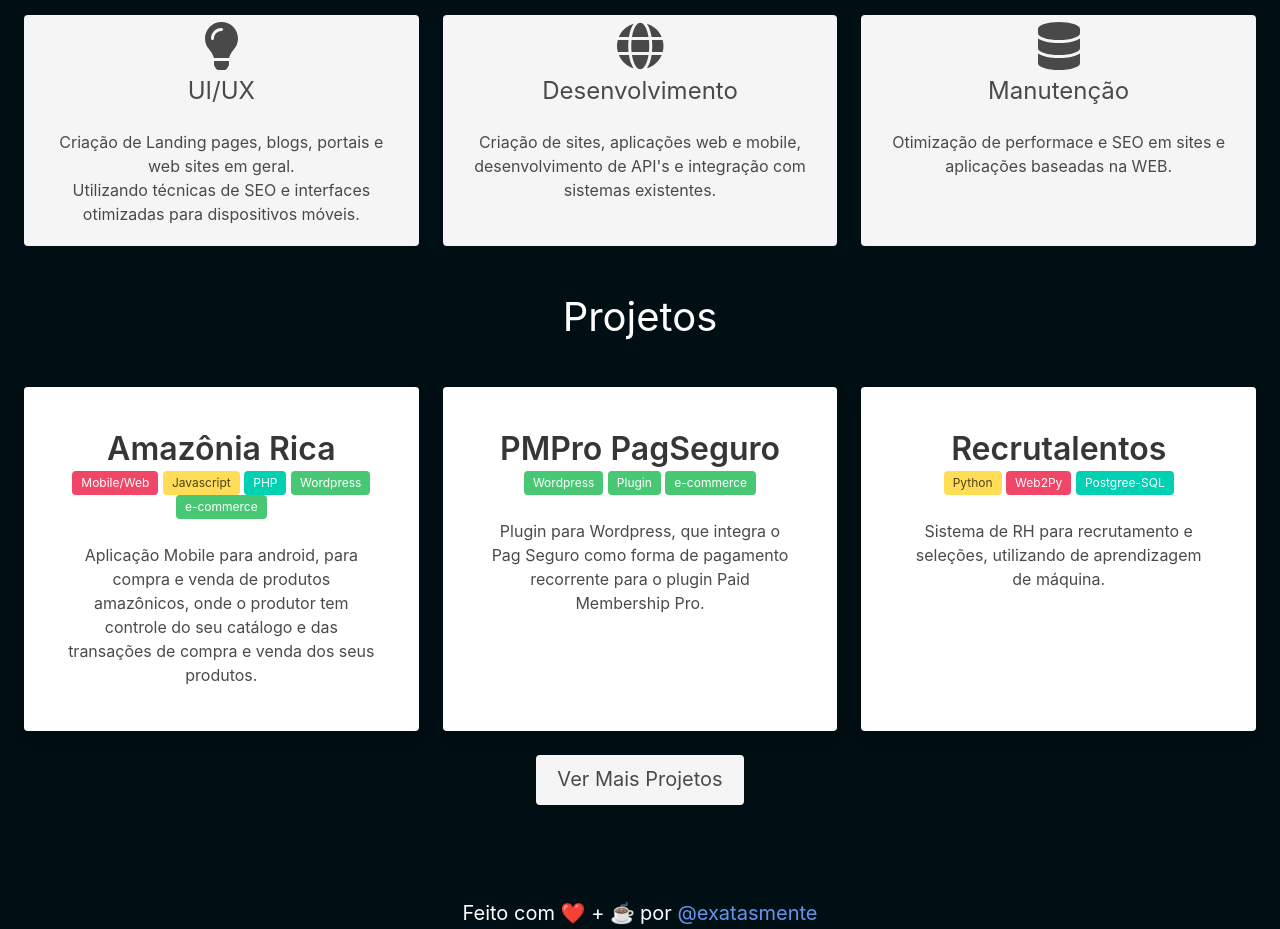
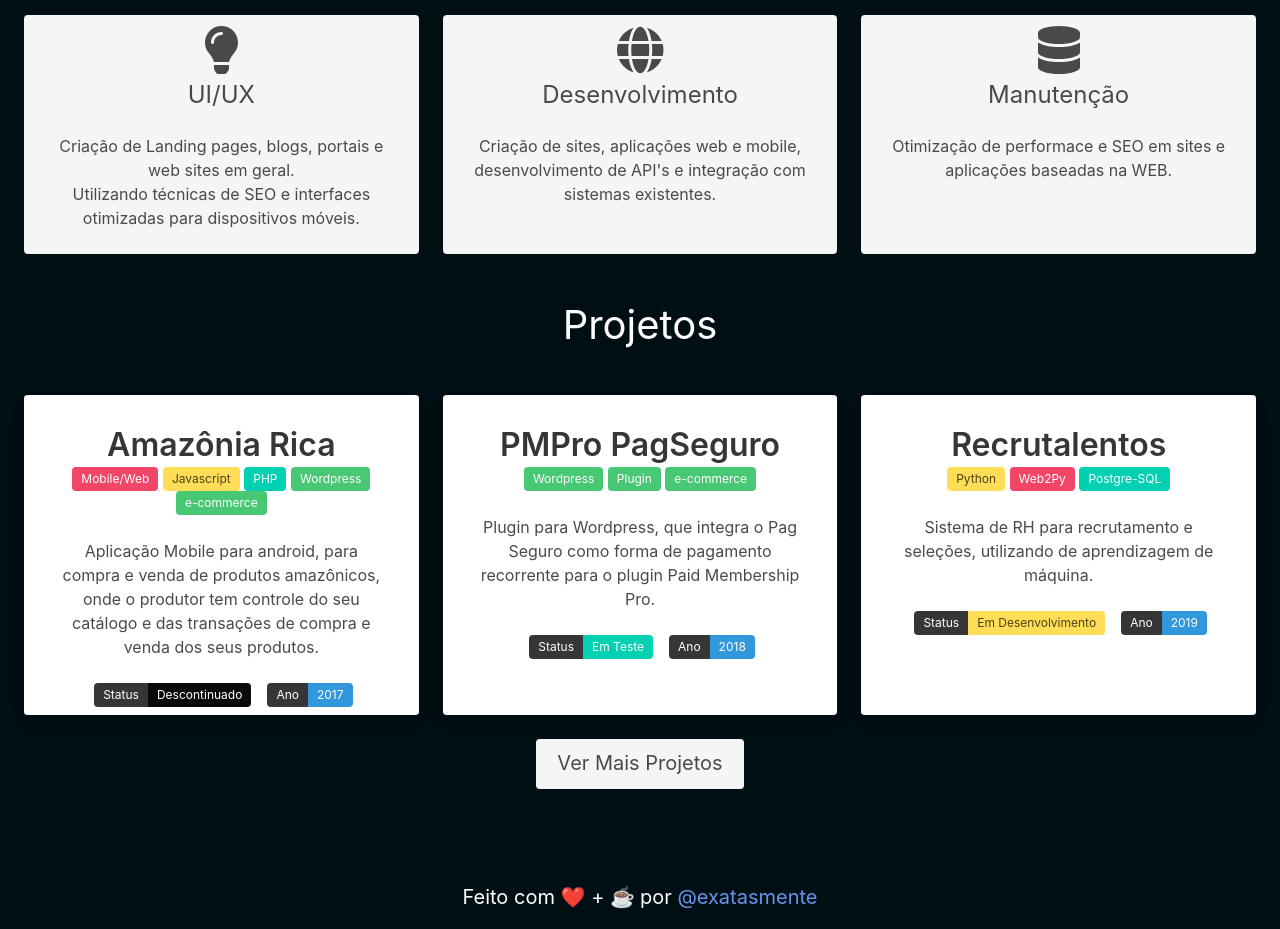
Before and after one commit to exatasmente/exatasmente.github.io, a plain HTML site: page index.html in a window 1280 px wide. Shown: the part 793-1722 px from the top of the page. Drawn offline with Linux system fonts and the light colour scheme.

Commit message:
inclusão de status nos projetos

```diff
--- a/css/styles.css
+++ b/css/styles.css
@@ -14,13 +14,10 @@ a:hover {
 
 .notification {
     height: 100%;
-    padding: 5%;
+    padding: 6%;
   }
 
-  .card {
-    height: 100%;
-    padding: 5%;
-  }
-  .card-footer{
-      top: 100%;
-  }
+ .card{
+     height: 100%;
+     padding: 2%;
+ }
--- a/index.html
+++ b/index.html
@@ -169,7 +169,7 @@
           <div class="notification is-light">
             <span class="icon"><i class="fas fa-3x fa-globe "></i></span>
             <h2 class="subtitle is-4">Desenvolvimento</h2>
-            <p class="  has-text-center">
+            <p class="has-text-center">
               Criação de sites, aplicações web e mobile, desenvolvimento de API's e
               integração com sistemas existentes.
             </p>
@@ -204,7 +204,7 @@
 
     </div>
     <div class="hero-body">
-      <div class="columns is-centered">
+      <div class="columns is-centered  is-variable ">
         <div class="column ">
           <div class="card is-light" style="border-radius: 1%;">
             <div class="card-content">
@@ -224,6 +224,20 @@
                 Aplicação Mobile para android, para compra e venda de produtos amazônicos,
                 onde o produtor tem controle do seu catálogo e das transações de compra e venda dos seus produtos.
               </p>
+            </div>
+            <div class="field is-grouped is-grouped-multiline is-grouped-centered">
+              <div class="control">
+                <div class="tags has-addons is-centered">
+                  <span class="tag is-dark ">Status</span>
+                  <span class="tag is-black">Descontinuado</span>
+                </div>
+              </div>
+              <div class="control">
+                <div class="tags has-addons is-centered">
+                  <span class="tag is-dark ">Ano</span>
+                  <span class="tag is-info">2017</span>
+                </div>
+              </div>
             </div>
 
           </div>
@@ -246,6 +260,20 @@
                 para o plugin Paid Membership Pro.
               </p>
             </div>
+            <div class="field is-grouped is-grouped-multiline is-grouped-centered">
+              <div class="control">
+                <div class="tags has-addons is-centered">
+                  <span class="tag is-dark ">Status</span>
+                  <span class="tag is-primary">Em Teste</span>
+                </div>
+              </div>
+              <div class="control">
+                <div class="tags has-addons is-centered">
+                  <span class="tag is-dark ">Ano</span>
+                  <span class="tag is-info">2018</span>
+                </div>
+              </div>
+            </div>
           </div>
 
 
@@ -254,17 +282,31 @@
           <div class="card is-light" style="border-radius: 1%;">
             <div class="card-content">
               <p class="title">
-               Recrutalentos
+                Recrutalentos
               </p>
               <p class="subtitle is-6">
                 <span class="tag is-warning is-small">Python</span>
                 <span class="tag is-danger is-small">Web2Py</span>
-                <span class="tag is-primary is-small">Postgree-SQL</span>
+                <span class="tag is-primary is-small">Postgre-SQL</span>
               </p>
 
               <p class="has-text-center">
                 Sistema de RH para recrutamento e seleções, utilizando de aprendizagem de máquina.
               </p>
+            </div>
+            <div class="field is-grouped is-grouped-multiline is-grouped-centered">
+              <div class="control">
+                <div class="tags has-addons is-centered">
+                  <span class="tag is-dark ">Status</span>
+                  <span class="tag is-warning">Em Desenvolvimento</span>
+                </div>
+              </div>
+              <div class="control">
+                <div class="tags has-addons is-centered">
+                  <span class="tag is-dark ">Ano</span>
+                  <span class="tag is-info">2019</span>
+                </div>
+              </div>
             </div>
           </div>
 
@@ -298,7 +340,9 @@
 
 </body>
 <script>
-  var sr = ScrollReveal({reset:true});
+  var sr = ScrollReveal({
+    reset: true
+  });
   var typed = new Typed('#txt', {
     stringsElement: '#typed-strings',
 
@@ -310,18 +354,39 @@
   });
   typed.start();
 
-  sr.reveal('.title',{delay: 200,interval: 200});
-  sr.reveal('.subtitle',{delay: 300,interval: 200});
-  sr.reveal('.notification',{delay: 400,interval: 200});
-  sr.reveal('.container',{delay: 400});
-  sr.reveal('.card',{delay: 200, interval: 200});
-  sr.reveal('.has-text-center',{delay: 400, interval: 200});
-  sr.reveal('.has-text-justified',{delay:400});
-  sr.reveal('.icon',{delay:300,interval: 200});
-  sr.reveal('.tag', {delay:300});
-
-
-
+  sr.reveal('.title', {
+    delay: 200,
+    interval: 200
+  });
+  sr.reveal('.subtitle', {
+    delay: 300,
+    interval: 200
+  });
+  sr.reveal('.notification', {
+    delay: 400,
+    interval: 200
+  });
+  sr.reveal('.container', {
+    delay: 400
+  });
+  sr.reveal('.card', {
+    delay: 200,
+    interval: 200
+  });
+  sr.reveal('.has-text-center', {
+    delay: 400,
+    interval: 200
+  });
+  sr.reveal('.has-text-justified', {
+    delay: 400
+  });
+  sr.reveal('.icon', {
+    delay: 300,
+    interval: 200
+  });
+  sr.reveal('.tag', {
+    delay: 300
+  });
 </script>
 
 </html>
```
